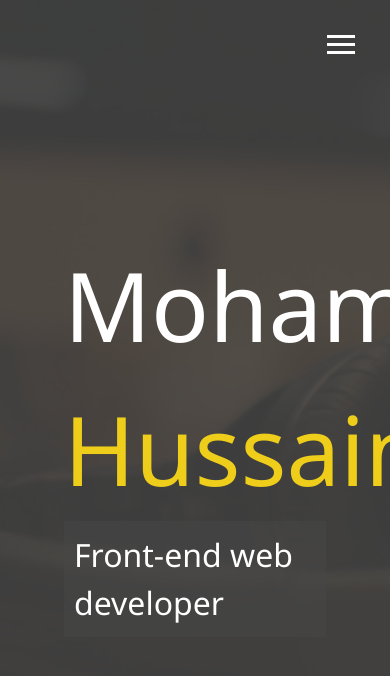
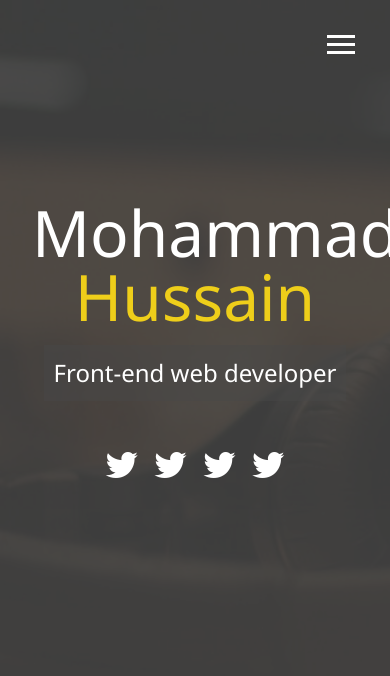
Before and after one commit to mjhussain21/web-portfolio, a website: page dist/index.html in a window 390 px wide. Shown: the top 676 px of the page. Drawn offline with Linux system fonts and the light colour scheme.

Commit message:
added media query and updated scss files

```diff
--- a/scss/modules/_mixins.scss
+++ b/scss/modules/_mixins.scss
@@ -15,6 +15,9 @@
       background-image: $home-img;
       background-attachment: fixed;
       background-size: cover;
+     // background-position: center;
+      //background-image:
+      //min-height: 100%;
 
       &:before {
         content: '';
@@ -37,3 +40,13 @@
     transition-delay: $x * 0.1s;
   }
 }
+
+
+// Media Queries
+
+
+@mixin bp-small {
+  @media screen and (min-width: 768px){
+    @content;
+  }
+}
--- a/scss/modules/_typography.scss
+++ b/scss/modules/_typography.scss
@@ -1,5 +1,12 @@
 * {
   box-sizing: border-box;
+}
+
+html {
+  height: 100%;
+  box-sizing: border-box;
+  -ms-text-size-adjust: none;
+  -webkit-text-size-adjust: none;
 }
 
 body {
@@ -19,15 +26,24 @@ h1, h2, h3 {
 }
 
 .lg-heading {
-  font-size: 6rem; // default HTML font size = 16px, REM(16px * 6px);
+ font-size: 4rem;
+ line-height: 1;
+ margin-bottom: 1rem;
+  @include bp-small {
+    font-size: 6rem; // default HTML font size = 16px, REM(16px * 6px);
+  }
+
 }
 
 .sm-heading {
-  font-size: 2rem; // default HTML font size = 16px, REM(16px * 6px);
+  font-size: 1.5rem; // default HTML font size = 16px, REM(16px * 6px);
   margin-bottom: 2rem;
   padding: 10px;
   display:inline-block;
   background-color: rgba(lighten($primary-color, 2), 0.5);
+  @include bp-small {
+    font-size: 2rem;
+  }
 }
 
 .text-secondary{
--- a/scss/partials/_base.scss
+++ b/scss/partials/_base.scss
@@ -4,10 +4,15 @@
   width: 100%;
 }
 
+main {
+  align-items: center;
+  text-align: center;
+  padding: 2rem;
+  height: 100%;
 
-main {
- padding: 4rem;
- height: 100%;
+  @include bp-small {
+    padding: 4rem;
+  }
 
  .social {
    margin-top: 1rem;
@@ -26,6 +31,6 @@ main {
    overflow: hidden;
    .lg-heading{
      margin-top: 20vh;
-   }
- }
+    }
+  }
 }
--- a/scss/partials/_menu.scss
+++ b/scss/partials/_menu.scss
@@ -4,7 +4,10 @@
  top: 0;
  width: 100%;
  visibility: hidden;
- opacity: 0.9;
+
+ @include bp-small {
+   opacity: 0.9;
+ }
 
  &.show {
    visibility: visible;
@@ -58,34 +61,65 @@
 
 //menu branding - left
 //menu nav - right
-
 &-branding, &-nav  {
    display: flex;
    align-items: center;
-   justify-content: center;
    flex-flow: column wrap;
-   height: 100vh;
-   width: 50%;
-   float: left;
+   width: 100%;
+   float: none;
+   min-height: 0;
    @include easeOut(0.5s);
+
+   &.show {
+     transform: translate3d(0, 0, 0);
+   }
+
+
+   @include bp-small {
+     height: 100vh;
+     width: 50%;
+     float: left;
+   }
 }
 
 &-nav {
   margin:0;
-  background-color: darken($primary-color, 5);
+  background-color: darken($primary-color, 100%);
   list-style: none;
-  transform: translate3d(0, -100%, 0);
+  height: 75vh;
+  padding-left: 0;
 
-  &.show {
-    transform: translate3d(0, 0, 0);
+
+  @include bp-small {
+    justify-content: center;
+  }
+
+  //slide from left to right
+  transform: translate3d(-100%, 0, 0);
+  @include bp-small {
+    height: 100vh;
+  }
+
+  @include bp-small {
+    //slide from top to bottom
+    transform: translate3d(0, -100%, 0);
+    //normal position
+    &.show {
+      transform: translate3d(0, 0, 0);
+    }
   }
 
   &__item {
-    transform: translate3d(600px, 0, 0);
+
+    transform: translate3d(-100%, 0, 0);
     @include easeOut(0.5s);
 
     &.show {
       transform: translate3d(0, 0, 0);
+    }
+
+    @include bp-small {
+      transform: translate3d(600px, 0, 0);
     }
   }
 
@@ -109,21 +143,44 @@
 
 }
 
+
+//Branding Block
+
 &-branding {
+  justify-content: center;
   background-color: $primary-color;
-  transform: translate3d(0, 100%, 0);
-  @include easeOut(0.5s);
+  height: 25vh;
 
-  &.show {
-    transform: translate3d(0, 0, 0);
+  @include bp-small {
+    height: 100vh;
+  }
+  //slide right to left
+  transform: translate3d(100%, 0, 0);
+
+
+  @include bp-small{
+    //slide up from bottom
+    transform: translate3d(0, 100%, 0);
+    @include easeOut(0.5s);
+
+    &.show {
+      //normal position
+      transform: translate3d(0, 0, 0);
+    }
   }
 
+
   .portrait {
-    width: 200px;
-    height: 200px;
+    width: 150px;
+    height: 150px;
     border-radius: 50%;
     border: solid 3px $secondary-color;
-    background-image: url('../img/portrait.jpg');
+    background-image: url('../img/portrait_small.jpg');
+    @include bp-small {
+      width: 200px;
+      height: 200px;
+      background-image: url('../img/portrait.jpg');
+    }
   }
  }
 }
```
Also changed, not shown: dist/css/main.css, dist/img/portrait_small.jpg (added), dist/index.html, dist/js/main.js.
